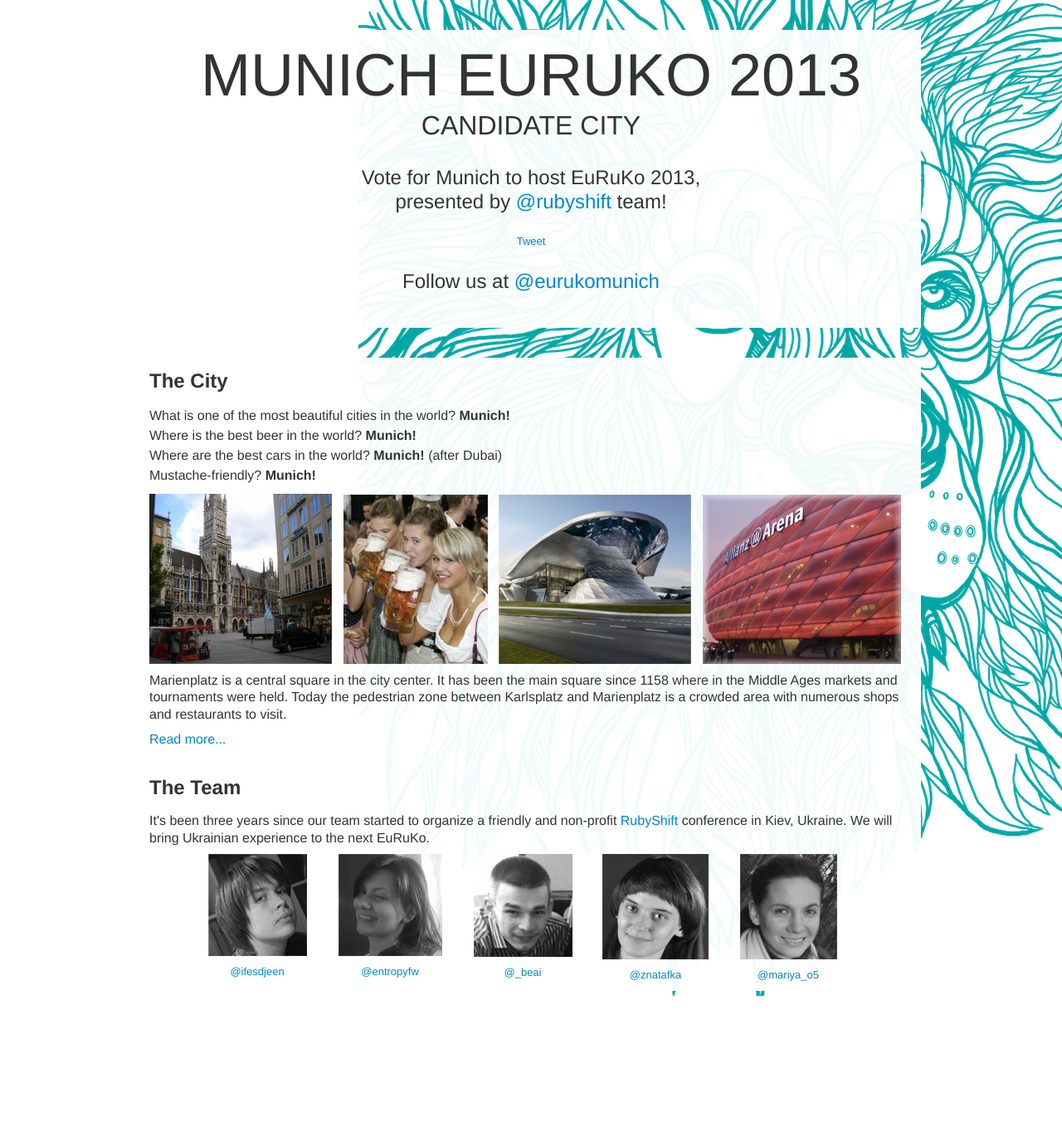
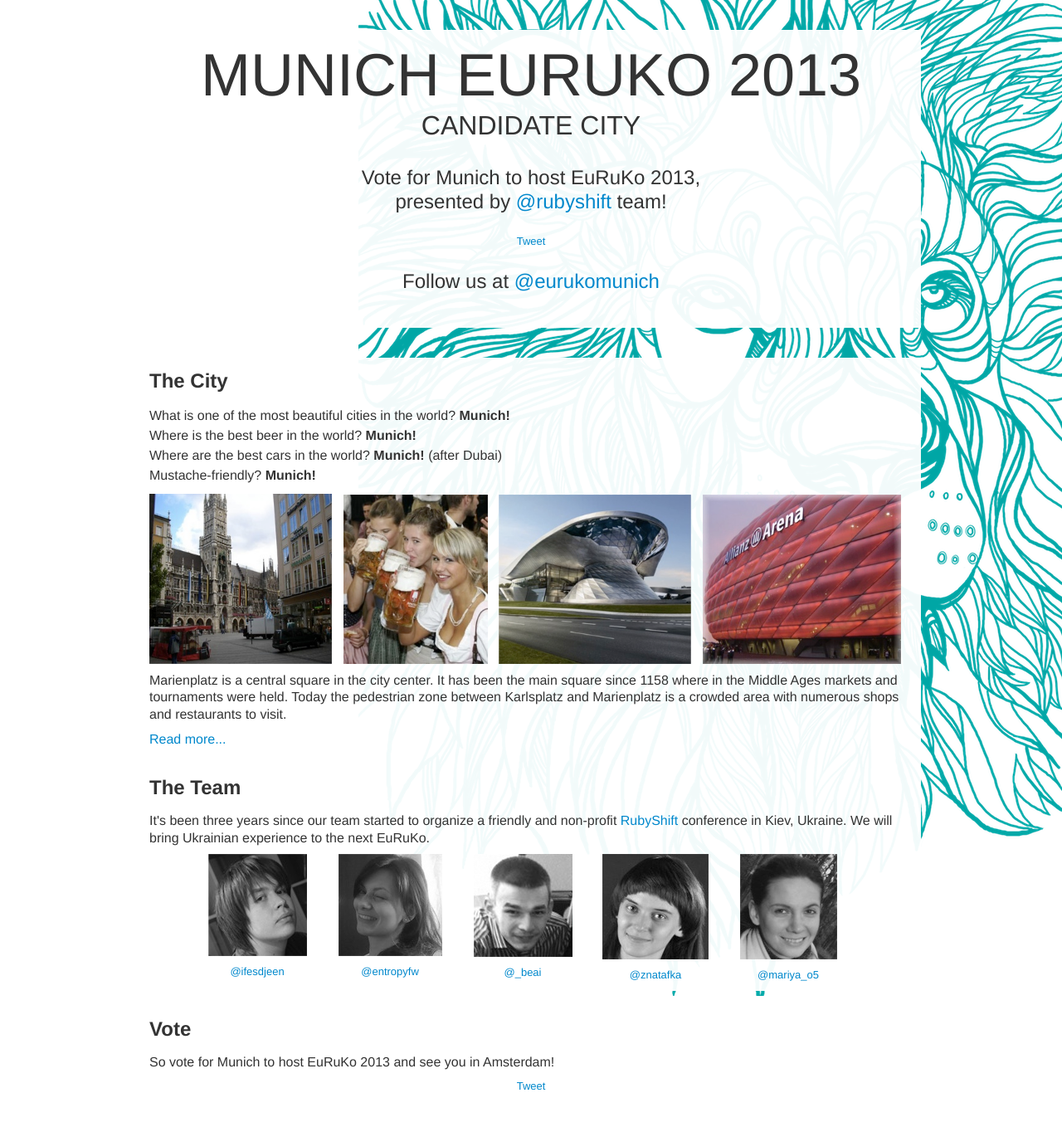
Before and after one commit to rubyshift/eurukomunich, a Jekyll site: the page built from index.html, in a window 1280 px wide. Shown: the whole page at 83% size. Built offline with Jekyll 4.4.1, drawn with Linux system fonts in a browser that asks for light colours; some web fonts are replaced; comment, search, counter and statistics services are not loaded; before the commit the page ends 1194 px from its top, so only the background shows below that.

Commit message:
Add Vote call to action at the bottom

```diff
--- a/index.html
+++ b/index.html
@@ -73,3 +73,21 @@
     </div>
   </div>
 </div>
+
+<br>
+
+<div class='row'>
+  <div class='span12 whitened'>
+    <div class='wrapper'>
+      <h2>Vote</h2>
+      <p>So vote for Munich to host EuRuKo 2013 and see you in Amsterdam!</p>
+      <center>
+        <a href="https://twitter.com/share" class="twitter-share-button" data-via="eurukomunich" data-size="large" data-count="none" data-hashtags="euruko">Tweet</a>
+        <script>!function(d,s,id){var js,fjs=d.getElementsByTagName(s)[0];if(!d.getElementById(id)){js=d.createElement(s);js.id=id;js.src="//platform.twitter.com/widgets.js";fjs.parentNode.insertBefore(js,fjs);}}(document,"script","twitter-wjs");</script>
+      </center>
+    </div>
+  </div>
+</div>
+
+<br>
+<br> <!-- This is dirty, no excuses -->
```
